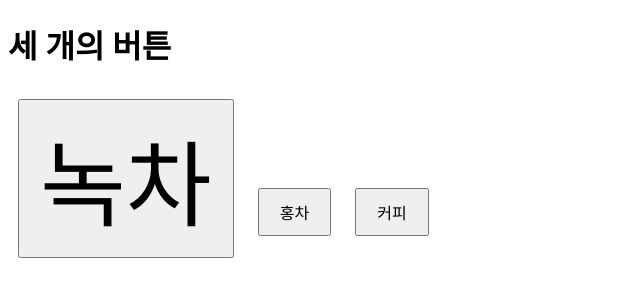
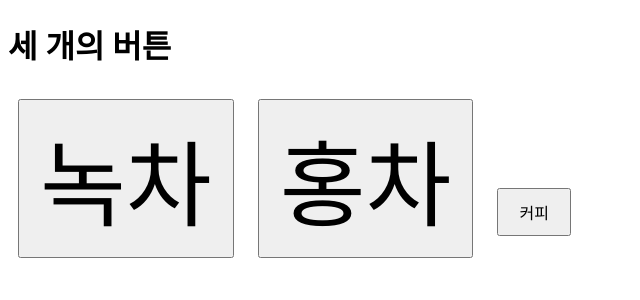
Before and after one commit to Lim-jungwoo/david, a Flask app: page /menu in a window 1280 px wide. Shown: the top 300 px of the page, without its empty margins (0-640 px from the left). Run offline with Flask 3, Linux system fonts and the light colour scheme.

Commit message:
Fix(공통과정 과정1 단계2): menu.html 수정

```diff
--- a/common/process1/step2/david/templates/menu.html
+++ b/common/process1/step2/david/templates/menu.html
@@ -12,6 +12,10 @@
 
       /* 녹차 버튼만 크기 변경 */
       #button1 {
+        font-size: 70pt;
+      }
+      /* 홍차 버튼도 크기 변경 */
+      #button2 {
         font-size: 70pt;
       }
     </style>
```
